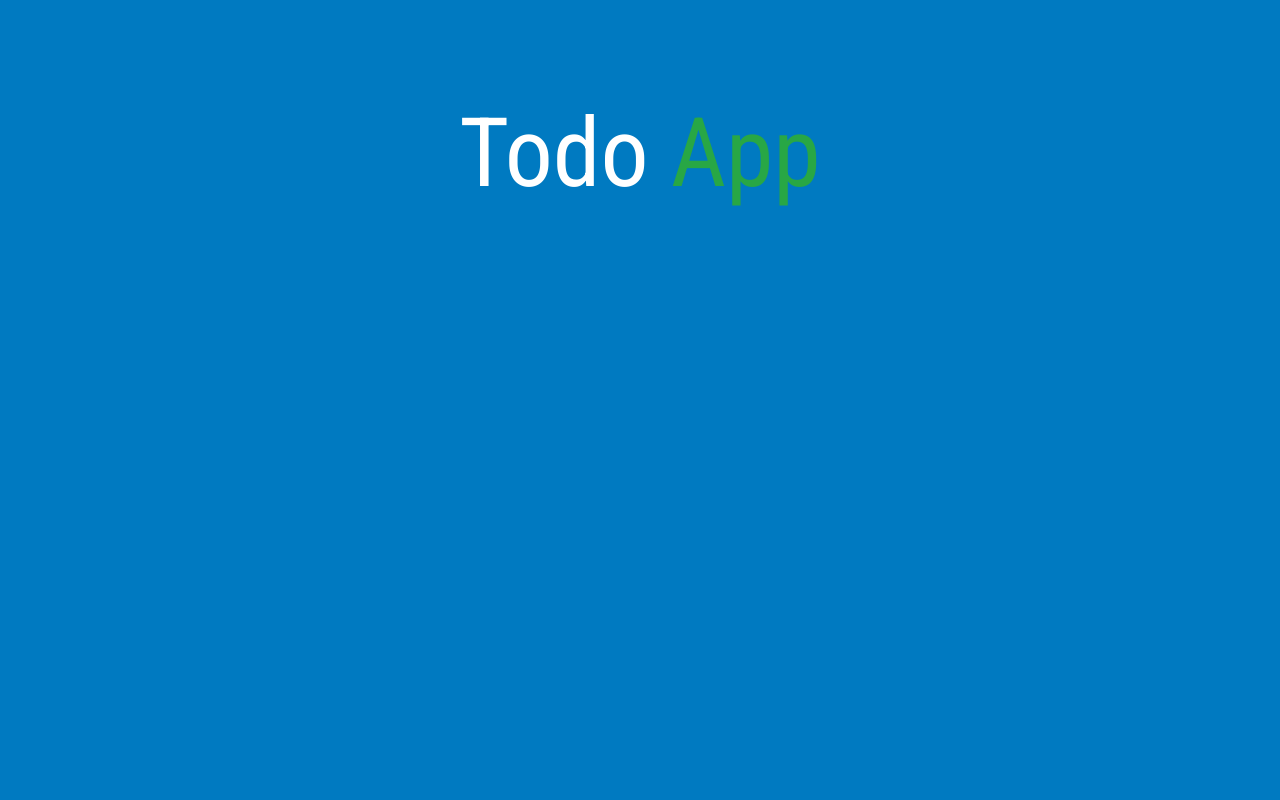
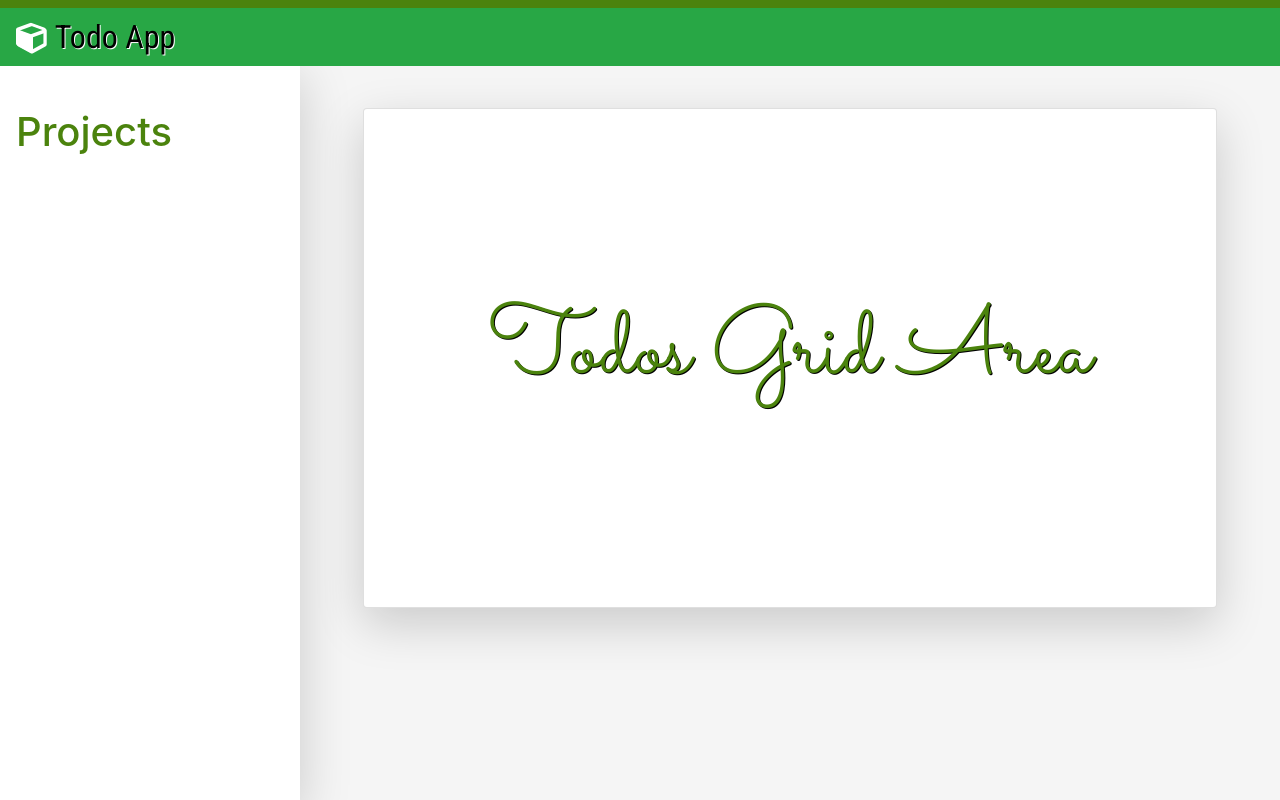
Before and after one commit to igakigongo/js-todo-app, a website built with webpack: page index.html in a window 1280 px wide. Built offline with nearby package versions, Linux system fonts and the light colour scheme.

Commit message:
add an intial theme

```diff
--- a/index.html
+++ b/index.html
@@ -4,13 +4,44 @@
 		<meta charset="UTF-8" />
 		<meta name="viewport" content="width=device-width, initial-scale=1.0" />
 		<meta http-equiv="X-UA-Compatible" content="ie=edge" />
-    <title>Jubei's Todo App</title>
-    <link rel="stylesheet" href="https://fonts.googleapis.com/css?family=Sacramento&display=swap&subset=latin-ext" />
-    <link rel="stylesheet" href="https://fonts.googleapis.com/css?family=Roboto+Condensed&display=swap"	/>
+		<title>Jubei's Todo App</title>
+		<link
+			rel="stylesheet"
+			href="https://fonts.googleapis.com/css?family=Sacramento&display=swap&subset=latin-ext"
+		/>
+		<link
+			rel="stylesheet"
+			href="https://fonts.googleapis.com/css?family=Roboto+Condensed&display=swap"
+		/>
+		<link
+			rel="stylesheet"
+			href="https://cdnjs.cloudflare.com/ajax/libs/font-awesome/4.7.0/css/font-awesome.min.css"
+		/>
 	</head>
-	<body class="p-5">
-    <div class="mt-5">
-      <h1 class='display-1 text-center text-white'>Todo&nbsp;<span class="text-success">App</span></h1>
-    </div>
+	<body>
+		<div id="wrapper">
+			<header>
+				<nav class="navbar navbar-light bg-success py-0">
+					<div class="container-fluid px-0">
+						<a class="navbar-brand" href="#">
+							<i class="fa fa-cube d-inline-block text-white"></i>
+							Todo App
+						</a>
+					</div>
+				</nav>
+			</header>
+			<nav id="projects-nav" class="bg-white p-3 pt-5 shadow-lg">
+        <h1>Projects</h1>
+      </nav>
+			<main class="p-5" id="app-container">
+				<div class="container-fluid">
+					<div class="card shadow-lg">
+						<div class="card-body">
+							<h1 class="display-1">Todos Grid Area</h1>
+						</div>
+					</div>
+				</div>
+			</main>
+		</div>
 	</body>
 </html>
--- a/src/css/app.scss
+++ b/src/css/app.scss
@@ -1,11 +1,67 @@
-@import '../../node_modules/bootstrap/scss/bootstrap.scss';
+@import "../../node_modules/bootstrap/scss/bootstrap.scss";
 
-body {
-  background-color: #007ac1;
-  color: #fff;
+@mixin make-container-bounds($device-min-width, $max-container-width) {
+	@media screen and (min-width: $device-min-width) {
+		.container-fluid {
+			max-width: $max-container-width;
+		}
+	}
 }
 
-.display-1{
-  font-family: 'Roboto Condensed', sans-serif;
-  // font-family: 'Sacramento', cursive;
+$font-family-primary: "Roboto Condensed", sans-serif;
+$font-family-secondary: "Sacramento", cursive;
+$background-gray: #f5f5f5;
+
+$bg-success: #4b830d;
+#wrapper {
+  background-color: $background-gray;
+	display: grid;
+	grid-template-areas:
+		"navbar navbar"
+		"projects-nav main-area";
+
+  grid-template-columns: 300px 1fr;
+  grid-template-rows: 60px 1fr;
+  height: 100vh;
+  width: 100vw;
+
+	header {
+		grid-area: navbar;
+		@include make-container-bounds(1920px, 1680px);
+
+    nav {
+      border-top: .5rem solid #4b830d;
+    }
+
+		.navbar-brand {
+			color: #000;
+			font-family: $font-family-primary;
+			font-size: 2rem;
+			text-shadow: 1px 1px #fff;
+		}
+  }
+
+  #projects-nav {
+    color: $bg-success;
+
+    grid-area: projects-nav;
+  }
+
+  #app-container {
+    grid-area: main-area;
+
+    .card {
+      min-height: 500px;
+
+      .card-body{
+        align-items: center;
+        color: $bg-success;
+        display: flex;
+        flex-direction: row;
+        font-family: $font-family-secondary;
+        text-shadow: 1px 1px #000;
+        justify-content: center;
+      }
+    }
+  }
 }
```
Also changed, not shown: dist/index.html, dist/styles.css.
